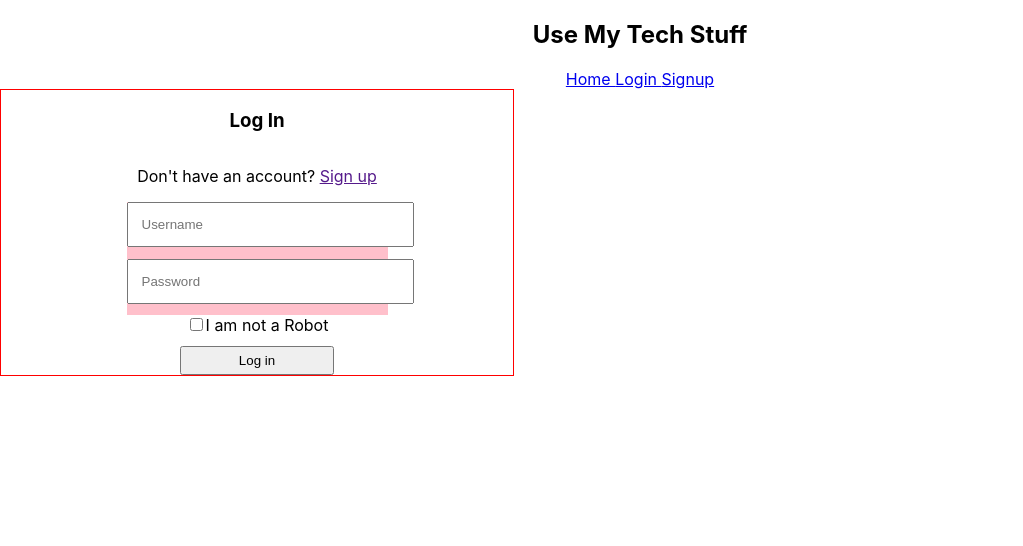
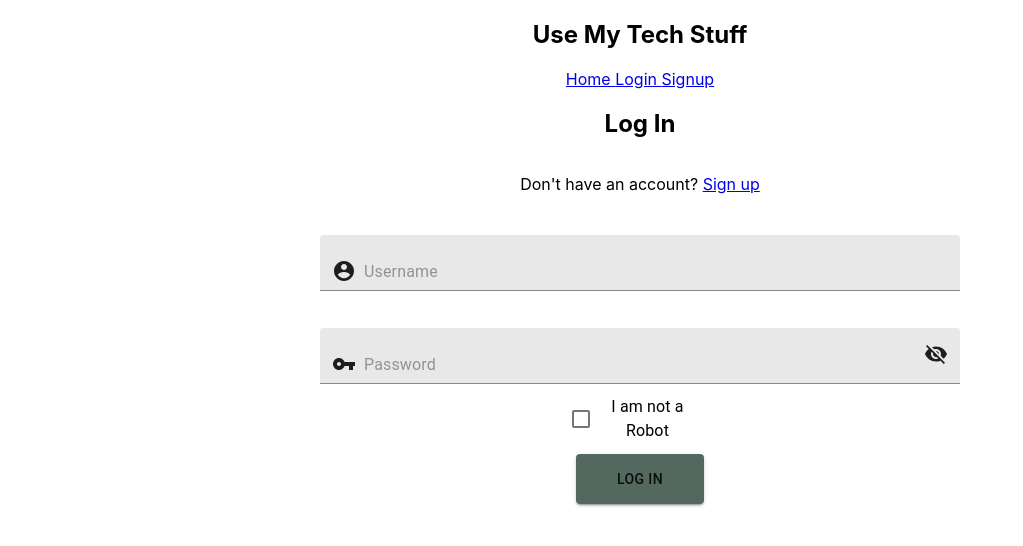
Before and after one commit to Use-My-Tech-Stuff-Project/front-end, a React (Create React App) app: page /login in a window 1280 px wide. Shown: the top 546 px of the page, without its empty margins (0-1023 px from the left). Built offline with nearby package versions, Linux system fonts and the light colour scheme.

Commit message:
added some material ui along with the password on off button

```diff
--- a/src/components/login/Login.jsx
+++ b/src/components/login/Login.jsx
@@ -1,6 +1,18 @@
 import React, { useState, useEffect } from 'react';
+import { Link } from 'react-router-dom';
 import * as Yup from 'yup';
 import './loginStyles.css';
+
+
+import Button from '@material-ui/core/Button';
+import TextField from '@material-ui/core/TextField';
+import InputAdornment from '@material-ui/core/InputAdornment';
+import AccountCircle from '@material-ui/icons/AccountCircle';
+import VpnKeyIcon from '@material-ui/icons/VpnKey';
+import VisibilityOffIcon from '@material-ui/icons/VisibilityOff';
+import VisibilityIcon from '@material-ui/icons/Visibility';
+import Checkbox from '@material-ui/core/Checkbox';
+import FormControlLabel from '@material-ui/core/FormControlLabel'
 
 import LoginSchema from './LoginSchema';
 
@@ -14,6 +26,8 @@ const initalFormErrors = {
     password: '',
     valid: false,
 }
+
+let passonoff = true;
 
 export default function Login() {
     const [ formValues, setFormValues ] = useState(initalValues);
@@ -49,6 +63,24 @@ export default function Login() {
 
         setFormValues({...formValues, [name]: checked});
     }
+    const passwordChange = evt => {
+        let on = document.getElementById('on');
+        let off = document.getElementById('off');
+        let pass = document.getElementById('pass');
+        if(passonoff === true ){
+            passonoff = false;
+            off.classList.remove('visible');
+            on.className = 'visible';
+            pass.type = 'text';
+        }
+        else{
+            passonoff = true;
+            on.classList.remove('visible');
+            off.className = 'visible';
+            pass.type = 'password'
+        }
+    }
+
     const onSubmit = evt => {
         evt.preventDefault();
 
@@ -57,45 +89,84 @@ export default function Login() {
 
     return(
         <div className = 'login'>
-            <h3>Log In</h3>
-            <p>Don't have an account? <a href = ''>Sign up</a></p>
+            <h2>Log In</h2>
+            <p>Don't have an account? <Link to = '/signup'>Sign up</Link></p>
             <form onSubmit = {onSubmit}>
                 <div className = 'text'>
                     <label>
-                        <input
+                        <TextField
                             name = 'user'
                             value = {formValues.user}
                             type = 'text'
                             onChange = {onInputChange}
                             placeholder = "Username"
-                            size = '30'
+                            fullWidth
+                            variant = 'filled'
+                            size = 'medium'
+                            InputProps = {{
+                                startAdornment: (
+                                    <InputAdornment position = 'start'>
+                                        <AccountCircle />
+                                    </InputAdornment>
+                                )
+                            }}
                         />
                     </label>
                    <div className = 'error'><p>{formErrors.user}</p></div>
                 </div>
                 <div className = 'text'>
-                    <label className = 'text'>
-                        <input
+                    <label>
+                        <TextField
+                            id = 'pass'
                             name = 'password'
                             value = {formValues.password}
-                            type = 'text'
+                            type = 'password'
                             onChange = {onInputChange}
                             placeholder = "Password"
-                            size = '30'
+                            fullWidth
+                            variant = 'filled'
+                            size = 'medium'
+                            InputProps = {{
+                                startAdornment: (
+                                    <InputAdornment position = 'start'>
+                                        <VpnKeyIcon />
+                                    </InputAdornment>
+                                ),
+                                endAdornment: (
+                                    <InputAdornment position = 'end'>
+                                        <div onClick = {passwordChange}>
+                                            <div  id = 'on'>
+                                             <VisibilityOffIcon />
+                                            </div>
+                                            <div id = 'off' className = 'visible'>
+                                              <VisibilityIcon />
+                                            </div>
+                                        </div>
+                                    </InputAdornment>
+                                )
+                            }}
+
                         />
                     </label>
                     <div className = 'error'><p>{formErrors.password}</p></div>
                 </div>
-                <label>
-                    <input
-                        name = 'valid'
-                        value = {formValues.valid}
-                        type = 'checkbox'
-                        onChange = {onCheckBoxChange}
+                <div className = 'roboCheck'>
+                    <FormControlLabel
+                        control = {
+                            <Checkbox
+                                name = 'valid'
+                                value = {formValues.valid}
+                                type = 'checkbox'
+                                onChange = {onCheckBoxChange}
+                                size = 'medium'
+                                label = 'I am not a Robot'
+                            />
+                        }
+                        label = 'I am not a Robot'
                     />
-                I am not a Robot</label>
-                <div className = 'error'><p>{formErrors.valid}</p></div>
-                <button>Log in</button>
+                    <div className = 'error'><p>{formErrors.valid}</p></div>
+                </div>
+                <Button variant = 'contained'>Log in</Button>
             </form>
         </div>
     );
--- a/src/components/login/LoginSchema.jsx
+++ b/src/components/login/LoginSchema.jsx
@@ -1,9 +1,9 @@
 import * as Yup from 'yup';
 
 const LoginSchema = Yup.object().shape({
-    user: Yup.string().min(1, "Please enter Username").required("Please enter Username"),
-    password: Yup.string().min(1, "Please enter Password").required("Please enter Password"),
-    valid: Yup.boolean().oneOf([true], "Please click checkbox to continue."),
+    user: Yup.string().min(1, "Please enter Username*").required("Please enter Username*"),
+    password: Yup.string().min(1, "Please enter Password*").required("Please enter Password*"),
+    valid: Yup.boolean().oneOf([true], "Please click checkbox to continue.*"),
 })
 
 export default LoginSchema;
--- a/src/components/login/loginStyles.css
+++ b/src/components/login/loginStyles.css
@@ -1,6 +1,4 @@
 .login {
-    border: 1px solid red;
-    width: 40%;
     display: flex;
     flex-flow: column nowrap;
 }
@@ -9,19 +7,23 @@
     flex-flow: column wrap;
     align-items: center;
 }
-.login button {
-    width: 30%;
+.login label {
+    width: 80%;
+}
+.login Button {
+    background-color: rgba(11, 41, 28, .7);
     padding: 1%;
-}
-.text input {
-    padding: 5%;
+    width: 10%;
 }
 .text {
-    background-color: pink;
+    width: 50%;
+    margin-top: 2%;
 }
 .error {
     color: red;
     font-size: .7rem;
     text-align: left;
-    width: 40%;
 }
+.visible {
+    display: none;
+}
```
